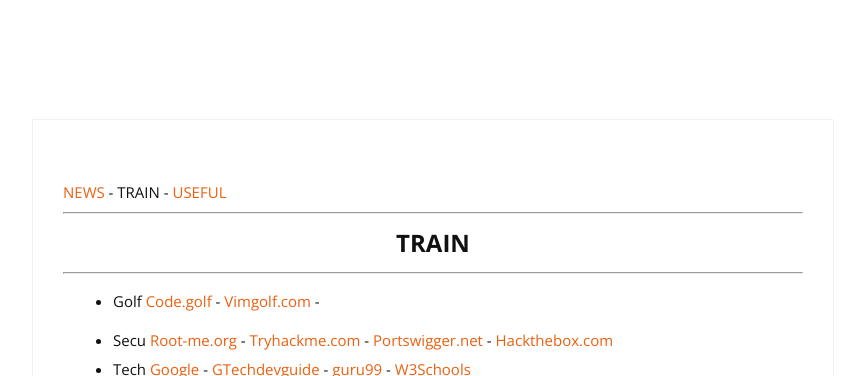
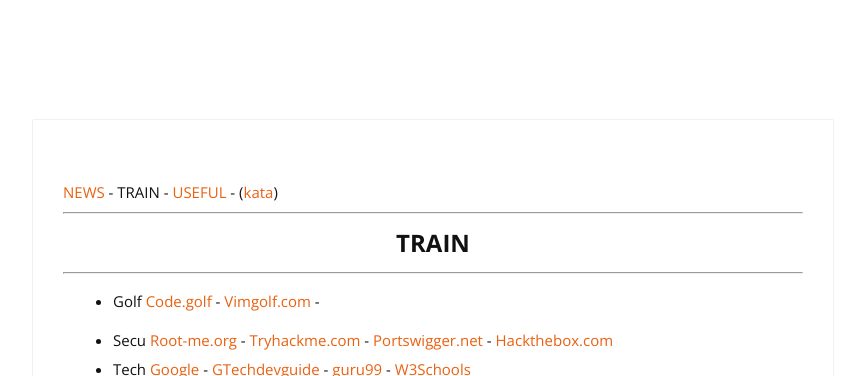
Before and after one commit to cylmat/cylmat.github.io, a Jekyll site: the page built from _pages/train.md, in a window 1280 px wide. Shown: the top 376 px of the page, without its empty margins (207-1072 px from the left). Built offline with Jekyll 4.4.1, drawn with Linux system fonts in a browser that asks for light colours; nearby versions of some CDN libraries.

Commit message:
Update train.md

```diff
--- a/_pages/train.md
+++ b/_pages/train.md
@@ -4,7 +4,7 @@
 permalink: /train/
 ---
 
-[NEWS](https://cylmat.github.io/news) - TRAIN - [USEFUL](https://cylmat.github.io/useful)
+[NEWS](https://cylmat.github.io/news) - TRAIN - [USEFUL](https://cylmat.github.io/useful) - ([kata](https://cylmat.github.io/kata))
 
 ---
 ## <center>TRAIN</center>
```
